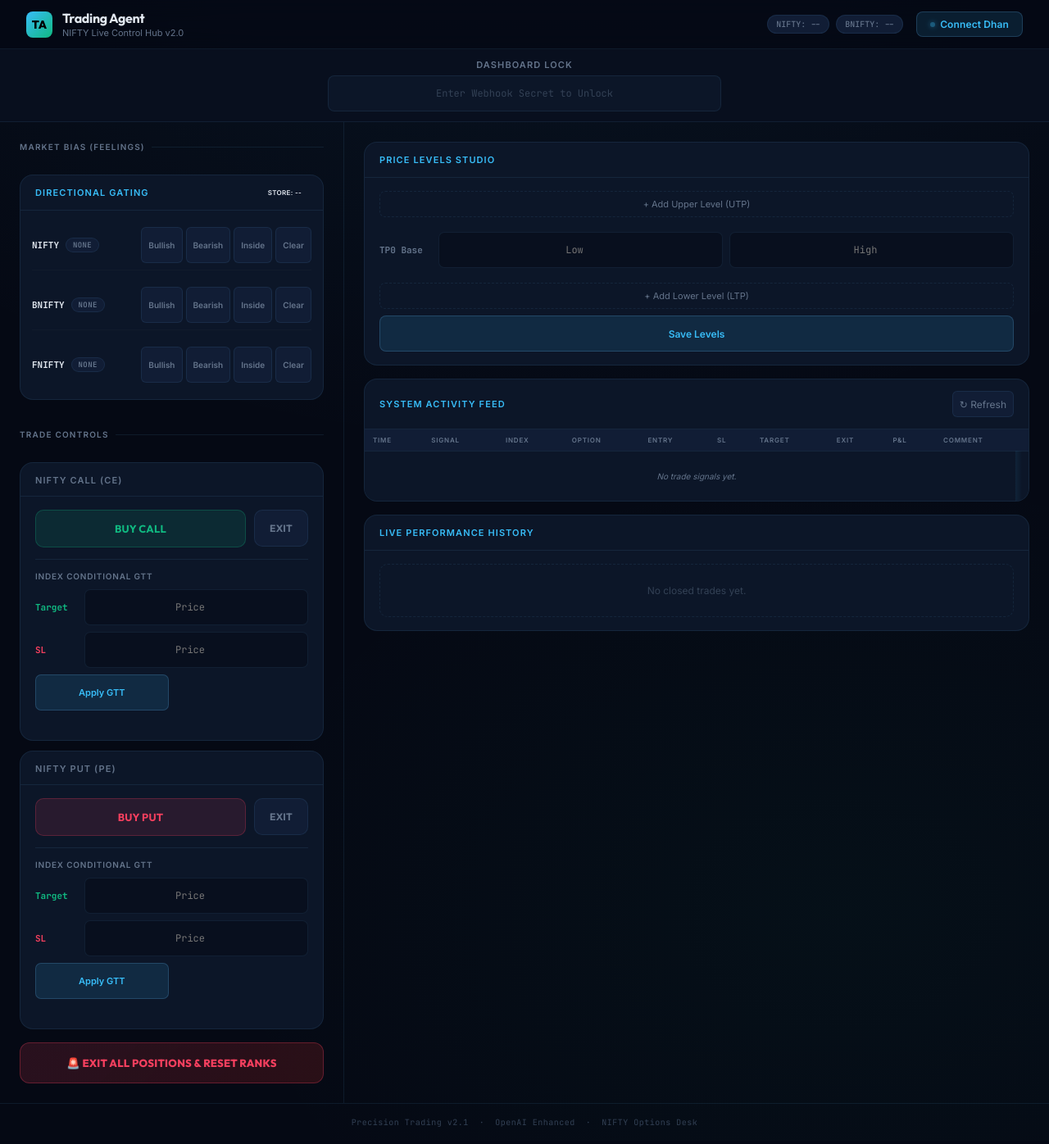
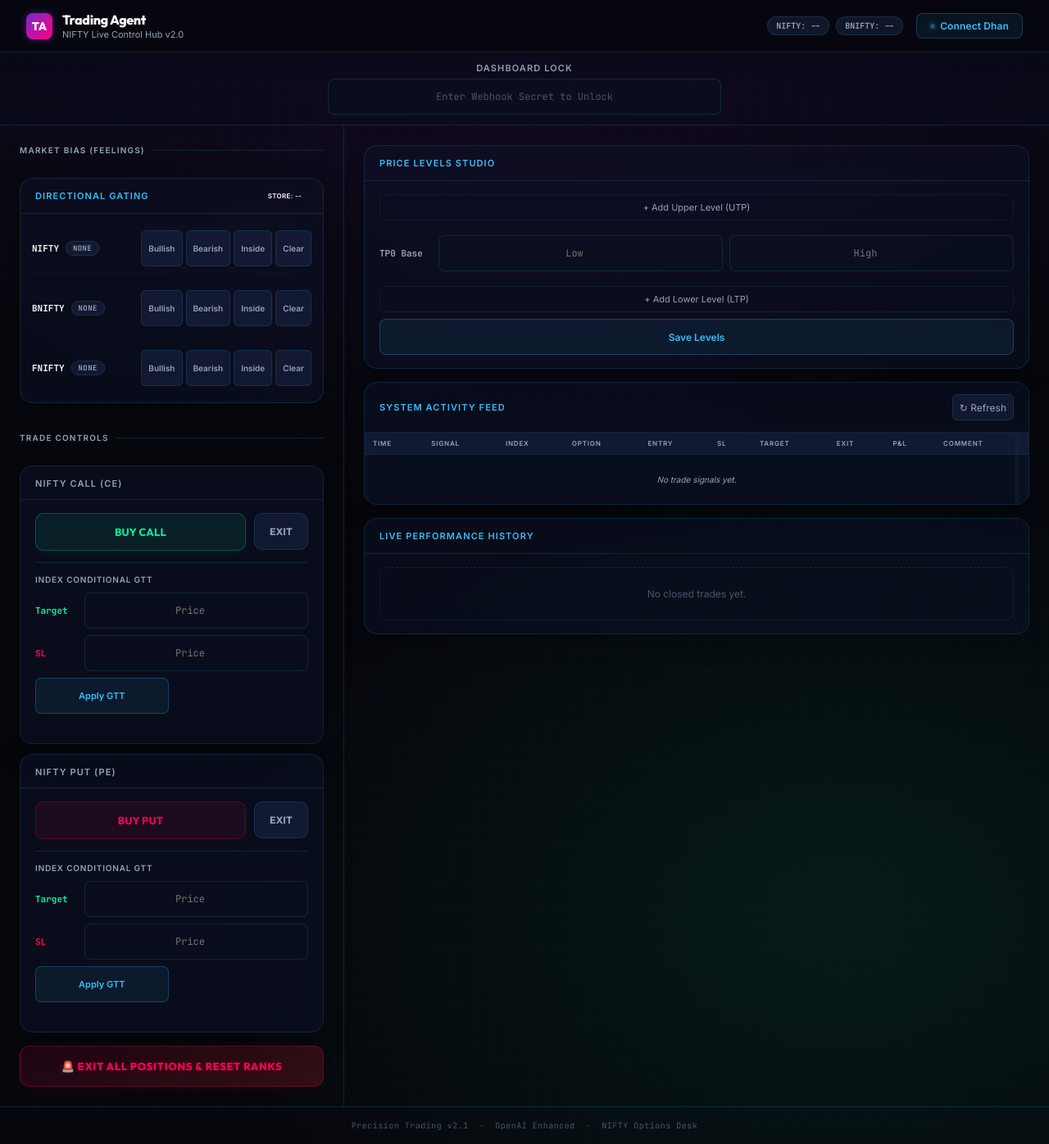
Before and after one commit to Sreekanth1995/TradingAgent, a Flask app: page / in a window 1280 px wide. Shown: the whole page at 82% size. Before the commit the page ends 1375 px from the top, so only its background shows below. Run offline with Flask 3, Linux system fonts and the light colour scheme.

Commit message:
feat: avoid today's expiry options and overhaul admin dashboard UI design

```diff
--- a/templates/index.html
+++ b/templates/index.html
@@ -8,49 +8,40 @@
     <link href="https://fonts.googleapis.com/css2?family=Outfit:wght@300;400;600;700;800&family=Inter:wght@400;500;600&family=JetBrains+Mono:wght@400;500;700&display=swap" rel="stylesheet">
     <style>
         :root {
-            /* PR #9a follow-up (design-review F7): tells the browser the page
-               renders dark so native widgets (date pickers, form controls,
-               scrollbars) match instead of flashing white. */
             color-scheme: dark;
-            --bg:           #050914;
-            --surface-0:    #080f1e;
-            --surface-1:    #0c1628;
-            --surface-2:    #111d35;
-            --surface-3:    rgba(255,255,255,0.04);
-            --border:       rgba(99,179,237,0.10);
-            --border-strong:rgba(99,179,237,0.22);
+            --bg:           #06070d;
+            --surface-0:    rgba(10, 16, 32, 0.55);
+            --surface-1:    rgba(16, 26, 48, 0.45);
+            --surface-2:    rgba(26, 38, 68, 0.55);
+            --surface-3:    rgba(255,255,255,0.06);
+            --border:       rgba(56, 189, 248, 0.15);
+            --border-strong:rgba(121, 40, 202, 0.3);
             --accent:       #38bdf8;
             --accent-dim:   rgba(56,189,248,0.12);
-            --accent-glow:  rgba(56,189,248,0.25);
-            --success:      #10b981;
-            --success-dim:  rgba(16,185,129,0.12);
-            --success-glow: rgba(16,185,129,0.25);
-            --danger:       #f43f5e;
-            --danger-dim:   rgba(244,63,94,0.12);
-            --danger-glow:  rgba(244,63,94,0.25);
-            --amber:        #f59e0b;
-            --text-primary: #e2e8f0;
-            --text-secondary:#64748b;
-            --text-muted:   #334155;
+            --accent-glow:  rgba(56,189,248,0.3);
+            --success:      #00f5a0;
+            --success-dim:  rgba(0,245,160,0.12);
+            --success-glow: rgba(0,245,160,0.35);
+            --danger:       #ff0055;
+            --danger-dim:   rgba(255,0,85,0.12);
+            --danger-glow:  rgba(255,0,85,0.35);
+            --amber:        #ffb703;
+            --text-primary: #f8fafc;
+            --text-secondary:#94a3b8;
+            --text-muted:   #475569;
             --mono:         'JetBrains Mono', monospace;
             --display:      'Outfit', sans-serif;
             --body:         'Inter', sans-serif;
+
+            --accent-gradient: linear-gradient(135deg, #7928ca, #ff0080);
+            --emerald-gradient: linear-gradient(135deg, #00f5a0, #00d9f5);
+            --crimson-gradient: linear-gradient(135deg, #ff007f, #ff0055);
         }
 
         *, *::before, *::after { margin: 0; padding: 0; box-sizing: border-box; }
 
-        /* PR #9a follow-up (design-review F5): button/input/select/textarea
-           don't inherit body font-family by default in any browser. Without
-           this rule they fall back to the user-agent stylesheet (Arial on
-           macOS Chrome). Cascade var(--body) so the dashboard uses Inter
-           everywhere it isn't explicitly overridden to var(--mono). */
         button, input, select, textarea { font-family: inherit; }
 
-        /* PR #9a follow-up (design-review F2): keyboard focus must always be
-           visible. The default browser ring is suppressed by every input/button
-           we style, so we re-establish a consistent focus-visible ring here.
-           Use :focus-visible (keyboard-only, not mouse-click focus) so the
-           cyan ring doesn't appear on every click. */
         :focus-visible {
             outline: 2px solid var(--accent);
             outline-offset: 2px;
@@ -61,16 +52,16 @@
             font-family: var(--body);
             background: var(--bg);
             background-image:
-                radial-gradient(ellipse 80% 50% at 50% -10%, rgba(56,189,248,0.06), transparent),
-                radial-gradient(ellipse 60% 40% at 80% 80%, rgba(16,185,129,0.04), transparent);
+                radial-gradient(ellipse 80% 50% at 50% -10%, rgba(121, 40, 202, 0.15), transparent),
+                radial-gradient(ellipse 60% 40% at 80% 80%, rgba(0, 245, 160, 0.08), transparent),
+                linear-gradient(rgba(255, 255, 255, 0.007) 1px, transparent 1px),
+                linear-gradient(90deg, rgba(255, 255, 255, 0.007) 1px, transparent 1px);
+            background-size: 100% 100%, 100% 100%, 24px 24px, 24px 24px;
             color: var(--text-primary);
             min-height: 100vh;
             overflow-x: hidden;
         }
 
-        /* PR #9a follow-up (design-review F3): semantic <h2>/<h3> were used
-           for section headers. Inherit the visual style of the existing
-           styled-strong/div headers instead of the browser defaults. */
         h1, h2, h3, h4, h5, h6 {
             font-weight: inherit;
             font-size: inherit;
@@ -103,11 +85,12 @@
             display: flex;
             align-items: center;
             justify-content: space-between;
-            padding: 12px 32px;
-            background: rgba(5,9,20,0.85);
-            backdrop-filter: blur(20px);
-            -webkit-backdrop-filter: blur(20px);
+            padding: 14px 32px;
+            background: rgba(6, 7, 13, 0.85);
+            backdrop-filter: blur(24px);
+            -webkit-backdrop-filter: blur(24px);
             border-bottom: 1px solid var(--border);
+            box-shadow: 0 4px 30px rgba(0, 0, 0, 0.2);
         }
 
         .topbar-brand {
@@ -120,21 +103,22 @@
             width: 32px;
             height: 32px;
             border-radius: 8px;
-            background: linear-gradient(135deg, var(--accent), var(--success));
+            background: var(--accent-gradient);
+            box-shadow: 0 0 10px rgba(121, 40, 202, 0.5);
             display: flex;
             align-items: center;
             justify-content: center;
             font-family: var(--display);
             font-weight: 800;
             font-size: 14px;
-            color: #000;
+            color: #fff;
             flex-shrink: 0;
         }
 
         .brand-name {
             font-family: var(--display);
             font-size: 16px;
-            font-weight: 700;
+            font-weight: 750;
             color: var(--text-primary);
             letter-spacing: -0.02em;
         }
@@ -159,7 +143,7 @@
         .range-pill {
             font-family: var(--mono);
             font-size: 10px;
-            font-weight: 500;
+            font-weight: 600;
             padding: 4px 10px;
             border-radius: 20px;
             background: var(--surface-2);
@@ -168,23 +152,23 @@
             transition: all 0.3s;
         }
 
-        .range-pill.ABOVE { color: var(--success); border-color: rgba(16,185,129,0.3); background: var(--success-dim); }
-        .range-pill.BELOW { color: var(--danger);  border-color: rgba(244,63,94,0.3);  background: var(--danger-dim); }
-        .range-pill.INSIDE { color: var(--amber);  border-color: rgba(245,158,11,0.3);  background: rgba(245,158,11,0.08); }
+        .range-pill.ABOVE { color: var(--success); border-color: rgba(0,245,160,0.3); background: var(--success-dim); }
+        .range-pill.BELOW { color: var(--danger);  border-color: rgba(255,0,85,0.3);  background: var(--danger-dim); }
+        .range-pill.INSIDE { color: var(--amber);  border-color: rgba(255,183,3,0.3);  background: rgba(255,183,3,0.08); }
 
         .connect-btn {
             display: flex;
             align-items: center;
             gap: 6px;
-            background: var(--accent-dim);
+            background: rgba(56, 189, 248, 0.08);
             color: var(--accent);
-            border: 1px solid var(--border-strong);
+            border: 1px solid rgba(56, 189, 248, 0.25);
             padding: 7px 16px;
             border-radius: 8px;
             font-size: 12px;
             font-weight: 600;
             cursor: pointer;
-            transition: all 0.25s ease;
+            transition: all 0.3s ease;
             letter-spacing: 0.01em;
         }
 
@@ -204,43 +188,40 @@
         }
 
         .connect-btn:hover {
-            background: var(--accent);
-            color: #000;
-            border-color: var(--accent);
-            box-shadow: 0 0 20px var(--accent-glow);
+            background: var(--accent-gradient);
+            color: #fff;
+            border-color: transparent;
+            box-shadow: 0 0 20px rgba(255, 0, 128, 0.4);
         }
 
         /* ─── AUTH BAR ─── */
         .auth-strip {
             padding: 12px 32px;
             border-bottom: 1px solid var(--border);
-            background: var(--surface-0);
+            background: rgba(8, 12, 28, 0.4);
         }
 
         .auth-strip input {
             width: 100%;
             max-width: 480px;
-            background: var(--surface-1);
+            background: rgba(10, 16, 32, 0.5);
             border: 1px solid var(--border);
             border-radius: 8px;
             padding: 10px 14px;
             color: var(--text-primary);
             font-family: var(--mono);
             font-size: 12px;
-            transition: all 0.25s;
+            transition: all 0.3s;
             display: block;
             margin: 0 auto;
             text-align: center;
         }
 
-        /* :focus-visible (keyboard) gets the global accent ring (line 54-58).
-           :focus (mouse-click) keeps the original neutral border so the ring
-           doesn't flash on every click. */
         .auth-strip input:focus:not(:focus-visible) {
             outline: none;
             border-color: var(--accent);
             background: var(--surface-2);
-            box-shadow: 0 0 0 3px var(--accent-dim);
+            box-shadow: 0 0 0 3px var(--accent-glow);
         }
 
         .auth-strip input::placeholder { color: var(--text-muted); }
@@ -309,15 +285,19 @@
         .command-center { display: flex; flex-direction: column; gap: 12px; }
 
         .command-sector {
-            background: var(--surface-1);
+            background: rgba(14, 22, 46, 0.45);
+            backdrop-filter: blur(20px);
+            -webkit-backdrop-filter: blur(20px);
             border: 1px solid var(--border);
             border-radius: 16px;
             overflow: hidden;
-            transition: border-color 0.3s;
+            box-shadow: 0 8px 32px 0 rgba(0, 0, 0, 0.35);
+            transition: all 0.3s ease;
         }
 
         .command-sector:has(.pos-active-label[style*="display: block"]) {
-            border-color: var(--border-strong);
+            border-color: rgba(56, 189, 248, 0.3);
+            box-shadow: 0 8px 32px 0 rgba(56, 189, 248, 0.08);
         }
 
         .sector-head {
@@ -361,29 +341,33 @@
         }
 
         .btn-buy-call {
-            background: var(--success-dim);
+            background: rgba(0, 245, 160, 0.08);
             color: var(--success);
-            border: 1px solid rgba(16,185,129,0.25);
+            border: 1px solid rgba(0, 245, 160, 0.25);
+            box-shadow: 0 4px 12px rgba(0, 245, 160, 0.05);
         }
 
         .btn-buy-call:hover {
-            background: var(--success);
+            background: var(--emerald-gradient);
             color: #000;
+            border-color: transparent;
             box-shadow: 0 4px 20px var(--success-glow);
-            transform: translateY(-1px);
+            transform: translateY(-1.5px);
         }
 
         .btn-buy-put {
-            background: var(--danger-dim);
+            background: rgba(255, 0, 85, 0.08);
             color: var(--danger);
-            border: 1px solid rgba(244,63,94,0.25);
+            border: 1px solid rgba(255, 0, 85, 0.25);
+            box-shadow: 0 4px 12px rgba(255, 0, 85, 0.05);
         }
 
         .btn-buy-put:hover {
-            background: var(--danger);
+            background: var(--crimson-gradient);
             color: #fff;
+            border-color: transparent;
             box-shadow: 0 4px 20px var(--danger-glow);
-            transform: translateY(-1px);
+            transform: translateY(-1.5px);
         }
 
         .btn-exit {
@@ -521,7 +506,7 @@
         .cond-label.sl     { color: var(--danger); }
 
         .cond-input {
-            background: var(--surface-0);
+            background: rgba(10, 16, 32, 0.5);
             border: 1px solid var(--border);
             border-radius: 7px;
             padding: 7px 10px;
@@ -547,9 +532,9 @@
         }
 
         .cond-set-btn {
-            background: var(--accent-dim);
+            background: rgba(56, 189, 248, 0.08);
             color: var(--accent);
-            border: 1px solid var(--border-strong);
+            border: 1px solid rgba(56, 189, 248, 0.25);
             padding: 8px;
             border-radius: 7px;
             font-size: 11px;
@@ -787,34 +778,45 @@
 
         /* ─── EMERGENCY BUTTON ─── */
         .emergency-btn {
-            background: linear-gradient(135deg, rgba(244,63,94,0.15), rgba(127,29,29,0.3));
+            background: linear-gradient(135deg, rgba(255, 0, 85, 0.1), rgba(127, 29, 29, 0.35));
             color: var(--danger);
             padding: 16px;
             font-size: 13px;
             font-family: var(--display);
             font-weight: 800;
             border-radius: 12px;
-            border: 1px solid rgba(244,63,94,0.3);
+            border: 1px solid rgba(255, 0, 85, 0.3);
             width: 100%;
             cursor: pointer;
             transition: all 0.3s ease;
-            letter-spacing: 0.02em;
+            letter-spacing: 0.05em;
+            text-shadow: 0 0 10px rgba(255, 0, 85, 0.2);
+            box-shadow: 0 4px 15px rgba(255, 0, 85, 0.05);
         }
 
         .emergency-btn:hover {
-            background: var(--danger);
+            background: var(--crimson-gradient);
             color: #fff;
-            border-color: var(--danger);
-            box-shadow: 0 8px 30px var(--danger-glow);
-            transform: translateY(-1px);
+            border-color: transparent;
+            box-shadow: 0 0 30px rgba(255, 0, 85, 0.45);
+            transform: translateY(-1.5px);
         }
 
         /* ─── RIGHT PANEL CARDS ─── */
         .panel-card {
-            background: var(--surface-1);
+            background: rgba(14, 22, 46, 0.4);
+            backdrop-filter: blur(20px);
+            -webkit-backdrop-filter: blur(20px);
             border: 1px solid var(--border);
             border-radius: 16px;
             overflow: hidden;
+            box-shadow: 0 8px 32px 0 rgba(0, 0, 0, 0.3);
+            transition: all 0.3s ease;
+        }
+
+        .panel-card:hover {
+            border-color: rgba(56, 189, 248, 0.25);
+            box-shadow: 0 8px 32px 0 rgba(56, 189, 248, 0.05);
         }
 
         .panel-card-head {
@@ -852,7 +854,7 @@
         }
 
         .level-input {
-            background: var(--surface-0);
+            background: rgba(10, 16, 32, 0.5);
             border: 1px solid var(--border);
             border-radius: 7px;
             padding: 8px;
@@ -888,9 +890,9 @@
         }
 
         .save-btn {
-            background: var(--accent-dim);
+            background: rgba(56, 189, 248, 0.08);
             color: var(--accent);
-            border: 1px solid var(--border-strong);
+            border: 1px solid rgba(56, 189, 248, 0.25);
             padding: 10px;
             border-radius: 8px;
             font-size: 12px;
@@ -921,20 +923,13 @@
             overflow-x: auto;
             overflow-y: auto;
             max-height: 360px;
-            /* PR #9a follow-up (design-review F9): when the 10-column trade
-               feed table overflows on narrow viewports, give the operator a
-               visible scroll affordance. WebKit/Blink hide scrollbars by
-               default — force a thin always-visible track at tablet/mobile
-               so the user knows there's more content off-screen. */
             scrollbar-width: thin;
             scrollbar-color: var(--border-strong) transparent;
-            /* Gradient fade on the right edge hints at horizontal overflow
-               on touch devices where scrollbars don't render until interaction. */
             background:
-                linear-gradient(to right, var(--surface-1) 0%, transparent 8px),
-                linear-gradient(to right, transparent calc(100% - 8px), var(--surface-1) 100%),
+                linear-gradient(to right, rgba(14, 22, 46, 0.4) 0%, transparent 8px),
+                linear-gradient(to right, transparent calc(100% - 8px), rgba(14, 22, 46, 0.4) 100%),
                 linear-gradient(to right, transparent, rgba(56,189,248,0.08) 0%, transparent 8px) right center / 16px 100% no-repeat,
-                var(--surface-1);
+                rgba(14, 22, 46, 0.25);
         }
         .feed-wrap::-webkit-scrollbar { height: 8px; width: 8px; }
         .feed-wrap::-webkit-scrollbar-track { background: transparent; }
```
Also changed, not shown: other parts of templates/index.html (+33 -40 lines), broker_dhan.py (+53 -2 lines), broker_mock.py (+24 -3 lines), tests/test_expiry_selection.py (added, +97 -0 lines), .planning/ROADMAP.md.
